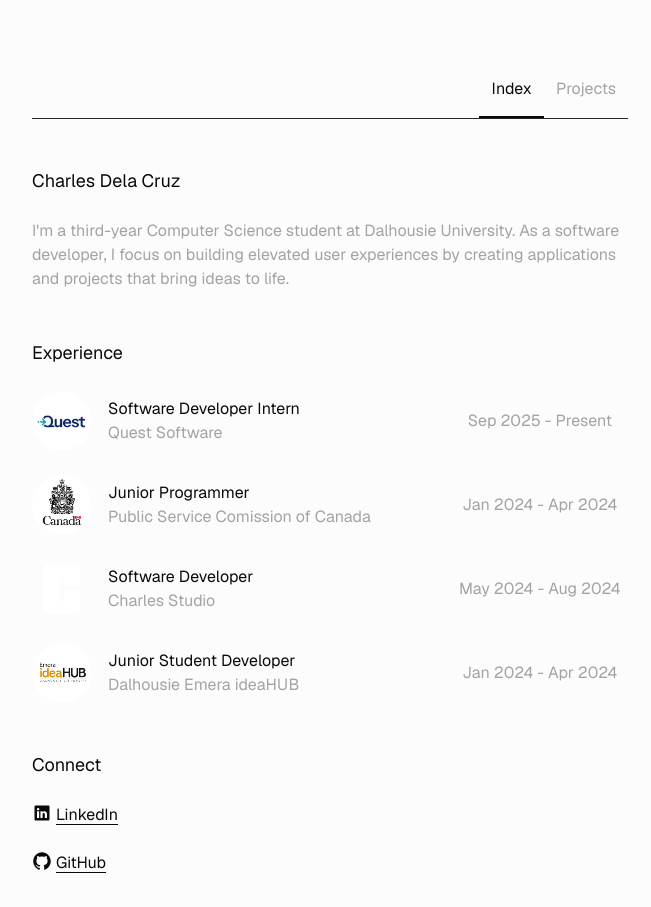
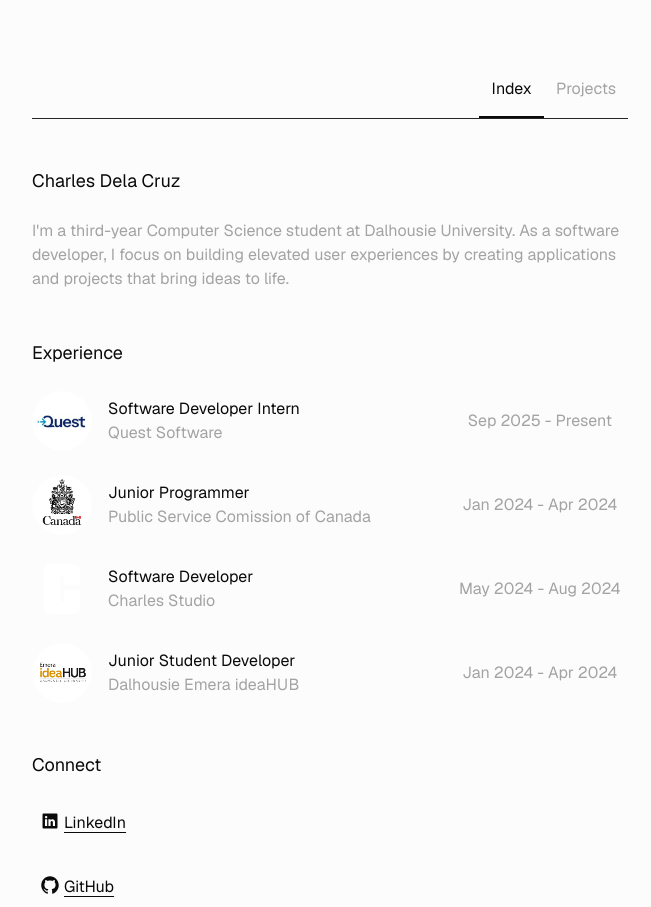
Before and after one commit to cdemzy/portfolio, a Next.js app: page / in a window 1280 px wide. Shown: the whole page, without its empty margins (310-961 px from the left). Before the commit the page ends 875 px from the top, so only its background shows below. Built offline with nearby package versions, Linux system fonts and the light colour scheme.

Commit message:
style: update Connect component to include rounded hover effects and improved padding for social links

```diff
--- a/app/components/Connect.tsx
+++ b/app/components/Connect.tsx
@@ -23,7 +23,7 @@ export default function Connect() {
 				{socialLinks.map((link) => {
 					const IconComponent = link.icon;
 					return (
-						<li className="group-hover:opacity-50 hover:!opacity-100 transition-opacity duration-400 cursor-pointer" key={link.name}>
+						<li className="group-hover:opacity-50 hover:!opacity-100 transition-opacity duration-400 cursor-pointer hover:bg-dark-bg-secondary rounded-lg p-2" key={link.name}>
 							<a
 								href={link.url}
 								target="_blank"
```
